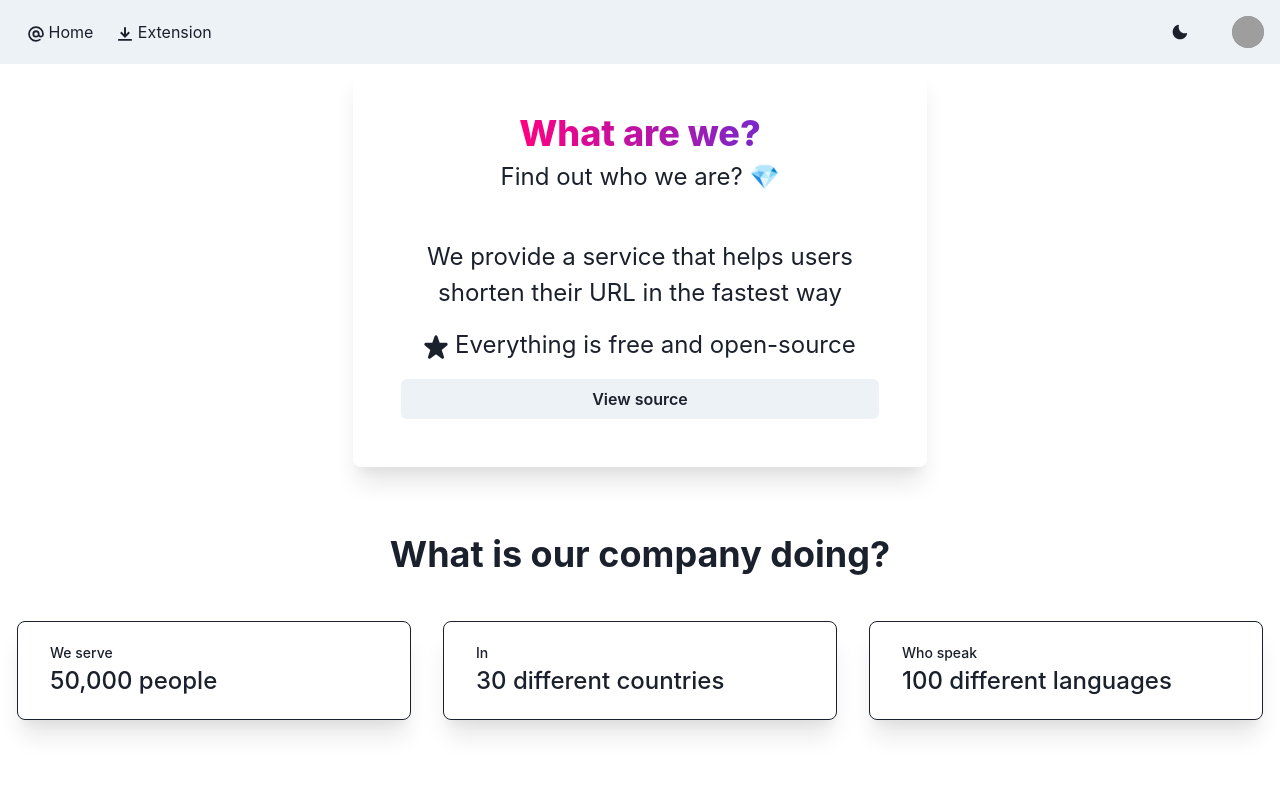
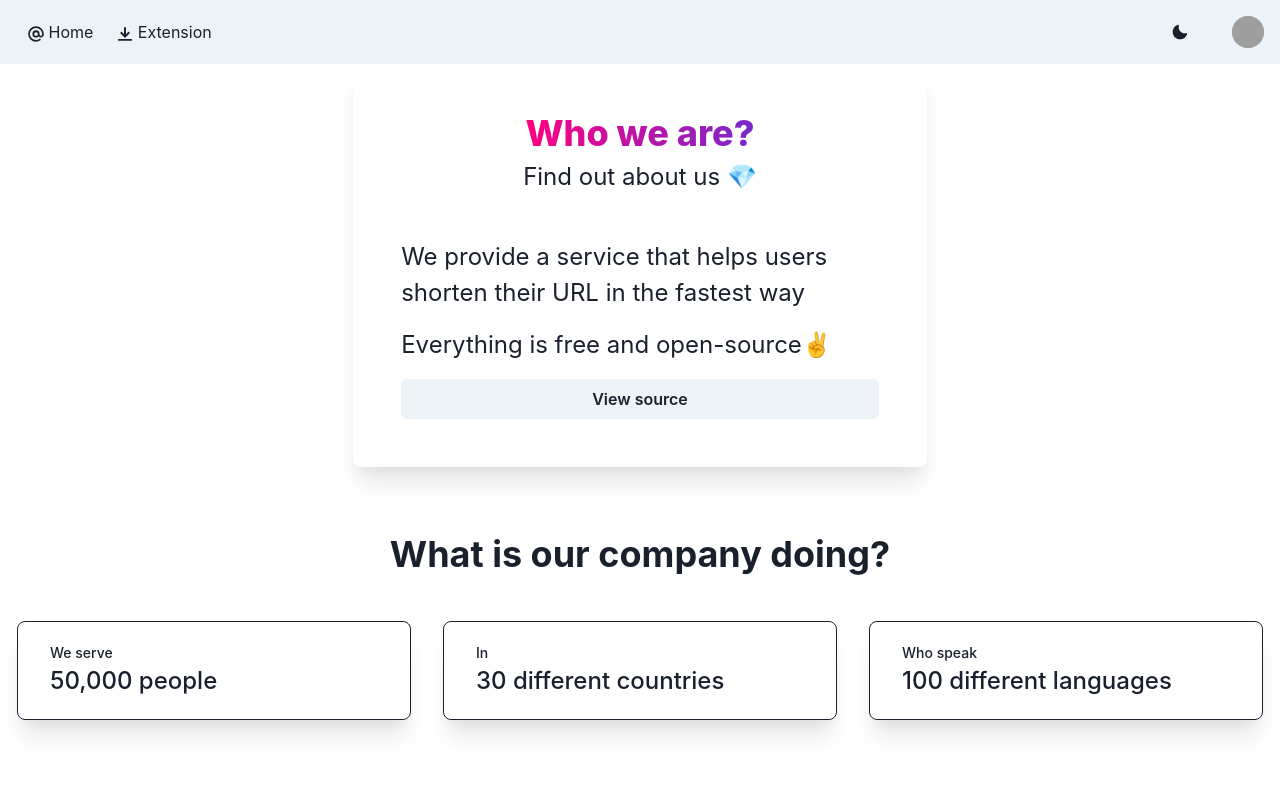
Before and after one commit to antrachhuynh/urlshortener-frontend, a React (Create React App) app: page /about in a window 1280 px wide. Shown: the top 788 px of the page. Built offline with nearby package versions, Linux system fonts and the light colour scheme; grey boxes are pictures that could not be loaded.

Commit message:
Added copy to clipboard

```diff
--- /dev/null
+++ b/src/Clipboard.js
@@ -0,0 +1,24 @@
+import React from 'react';
+
+import {
+    Button,
+    useClipboard,
+
+
+} from '@chakra-ui/react';
+import { CopyIcon } from '@chakra-ui/icons'
+
+
+export default function Clipboard(props) {
+
+    const { hasCopied, onCopy } = useClipboard(props.value)
+
+    return (
+        <>
+            <Button variant='outline' size='lg' onClick={onCopy} ml={1}>
+                {hasCopied ? 'Copied' : 'Copy'} <CopyIcon ml='1' />
+            </Button>
+
+        </>
+    )
+}
--- a/src/Shorten.js
+++ b/src/Shorten.js
@@ -12,14 +12,15 @@ import {
     Text,
     Center,
     Tooltip,
-    ScaleFade
+    ScaleFade,
+
 
 
 } from '@chakra-ui/react';
 
 
 import QRCode from "react-qr-code";
-
+import Clipboard from "./Clipboard";
 
 import { ArrowForwardIcon, LinkIcon } from '@chakra-ui/icons';
 import {
@@ -29,7 +30,12 @@ import {
 
 } from 'formik';
 
+
+
+
+
 class Shorten extends React.Component {
+
 
     constructor(props) {
         super(props);
@@ -74,6 +80,7 @@ class Shorten extends React.Component {
             headers: { 'Content-Type': 'application/json' },
             body: longURL
         };
+
         const response = await fetch('https://zmb.ee/api/url/short', requestOptions);
         const data = await response.json();
         const result = data.shortUrl;
@@ -94,6 +101,7 @@ class Shorten extends React.Component {
         const handleClick = (e) => {
             e.target.select();
         };
+
 
 
         return (
@@ -125,6 +133,7 @@ class Shorten extends React.Component {
 
 
                                         <FormControl isInvalid={form.errors.longUrl && form.touched.longUrl}>
+                                            <Flex mb={2}>
                                                 <InputGroup>
 
                                                     <InputLeftElement
@@ -140,8 +149,10 @@ class Shorten extends React.Component {
                                                         placeholder='Input your URL'
 
                                                     />
+
                                                 </InputGroup>
-
+                                                <Clipboard value={(this.state.shortUrl !== "") ? this.state.shortUrl : null} />
+                                            </Flex>
                                             <FormErrorMessage>{form.errors.longUrl} </FormErrorMessage>
 
                                         </FormControl>
--- a/src/routes/About.js
+++ b/src/routes/About.js
@@ -7,13 +7,10 @@ import {
     Flex
 
 } from '@chakra-ui/react';
-import { StarIcon } from '@chakra-ui/icons'
-
 
 function openGithub() {
     window.open("https://github.com/antrachhuynh/", "_blank");
 }
-
 export default function Extensions() {
 
     return (
@@ -24,14 +21,14 @@ export default function Extensions() {
                 fontSize='4xl'
                 fontWeight='extrabold'
             >
-                What are we?
+                Who we are?
             </Heading>
-            <Text>Find out who we are? 💎</Text>
-            <Flex>
+            <Text>Find out about us 💎</Text>
+            <Flex textAlign="left">
                 <Stack mt={10} spacing={4}>
 
                     <Text>We provide a service that helps users shorten their URL in the fastest way</Text>
-                    <Text><StarIcon /> Everything is free and open-source</Text>
+                    <Text> Everything is free and open-source✌️</Text>
                     <Button onClick={openGithub}>View source</Button>
 
                 </Stack>
```
Lines whose indentation alone changed are shown as unchanged.
